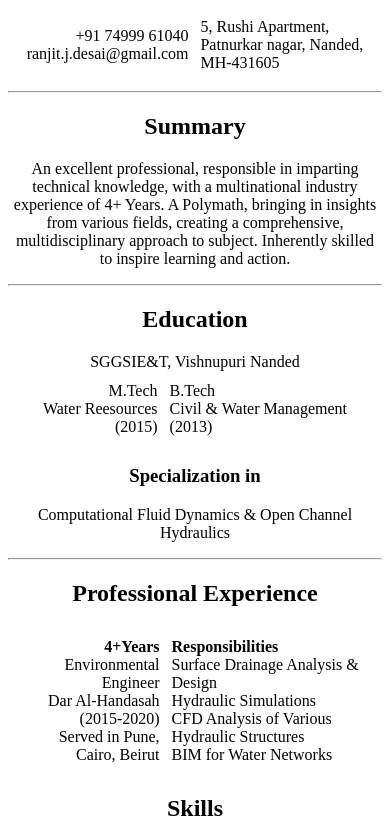
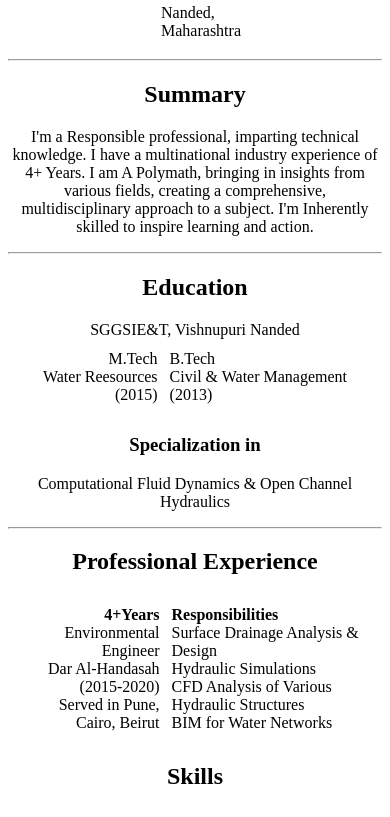
Before and after one commit to ranjitjdesai/cv, a plain HTML site: page index.html in a window 390 px wide. Shown: the part 73-890 px from the top of the page. Drawn offline with Linux system fonts and the light colour scheme.

Commit message:
Removed Mobile & Address, Summary Update

```diff
--- a/index.html
+++ b/index.html
@@ -1,4 +1,3 @@
-<!DOCTYPE html>
 <html>
     <head>
         <meta charset="utf-8">
@@ -9,13 +8,13 @@
         <h1 >Ranjit Desai</h1>
         <table cellspacing="10px">
             <tr>
-                <td align="right">+91 74999 61040<br>ranjit.j.desai@gmail.com</td>
-                <td>5, Rushi Apartment,<br>Patnurkar nagar, Nanded,<br>MH-431605</td>
+                <td align="right"><br></td>
+                <td>Nanded,<br>Maharashtra</td>
             </tr>
         </table>
        <hr>
         <h2>Summary</h2>
-        <p>An excellent professional, responsible in imparting technical knowledge, with a multinational industry experience of 4+ Years. A Polymath, bringing in insights from various fields, creating a comprehensive, multidisciplinary approach to subject. Inherently skilled to inspire learning and action.
+        <p>I'm a Responsible professional, imparting technical knowledge. I have a multinational industry experience of 4+ Years. I am A Polymath, bringing in insights from various fields, creating a comprehensive, multidisciplinary approach to a subject. I'm Inherently skilled to inspire learning and action.
         </p>
         <hr>
         <h2>Education</h2>
```
